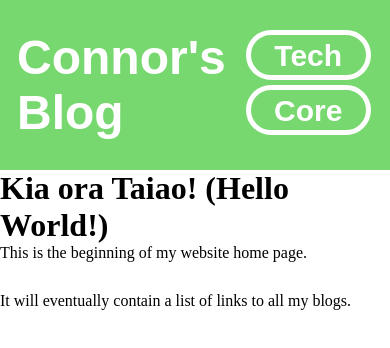
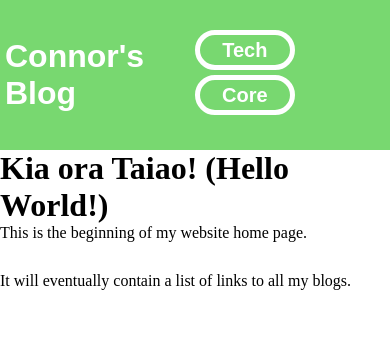
Before and after one commit to cw2708/cw2708.github.io, a plain HTML site: page blog/index.html in a window 390 px wide. Drawn offline with Linux system fonts and the light colour scheme.

Commit message:
responsive site

```diff
--- a/blog/styles/main.css
+++ b/blog/styles/main.css
@@ -92,6 +92,7 @@ button {
   font-size: 30px;
   font-weight: bold;
   margin-bottom: 5px;
+  flex-wrap: nowrap;
 }
 
 .container {
@@ -121,3 +122,20 @@ p {
   margin-bottom: 30px;
   color: #000;
 }
+@media screen and (max-width: 768px) {
+  header h1 {
+    font-size: 2rem;
+    margin-left: 0;
+  }
+
+  .nav__links li {
+    padding: 0px 10px;
+  }
+
+  button {
+    width: 100px;
+    height: 40px;
+    font-size: 20px;
+    padding: 4px 10px;
+  }
+}
```
